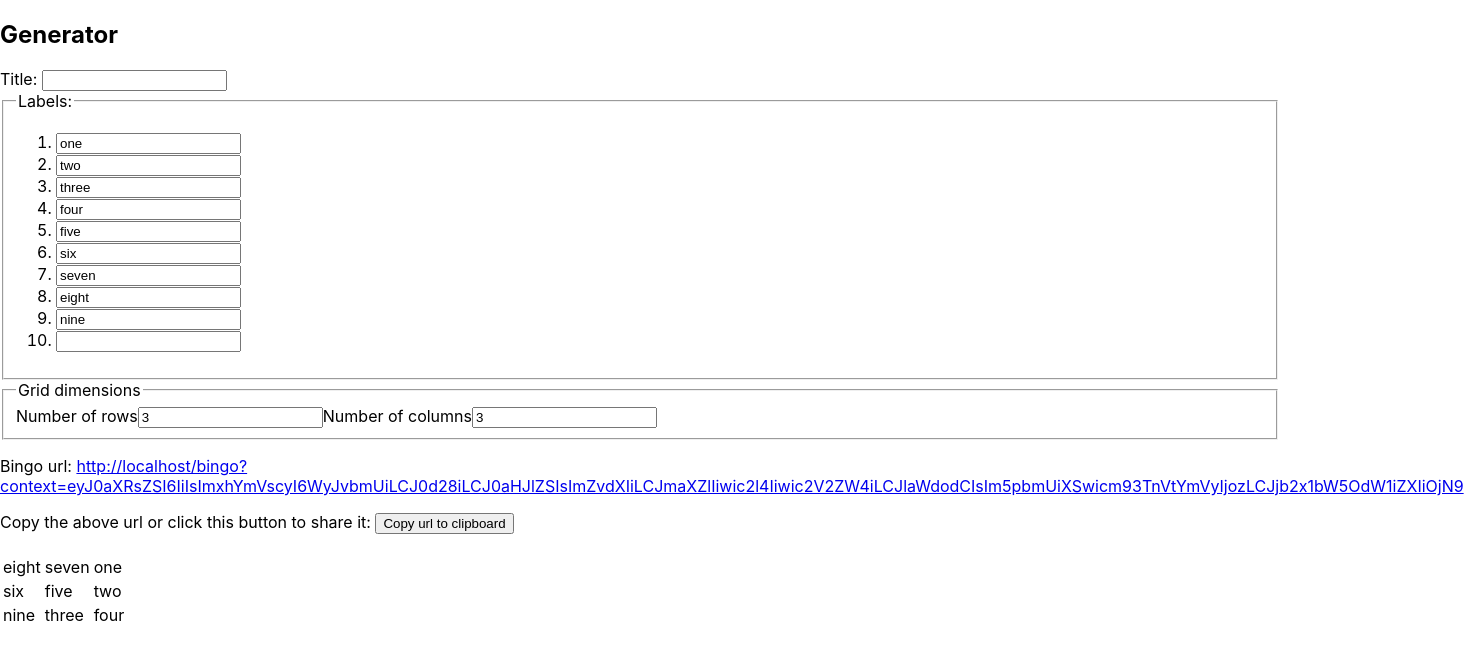
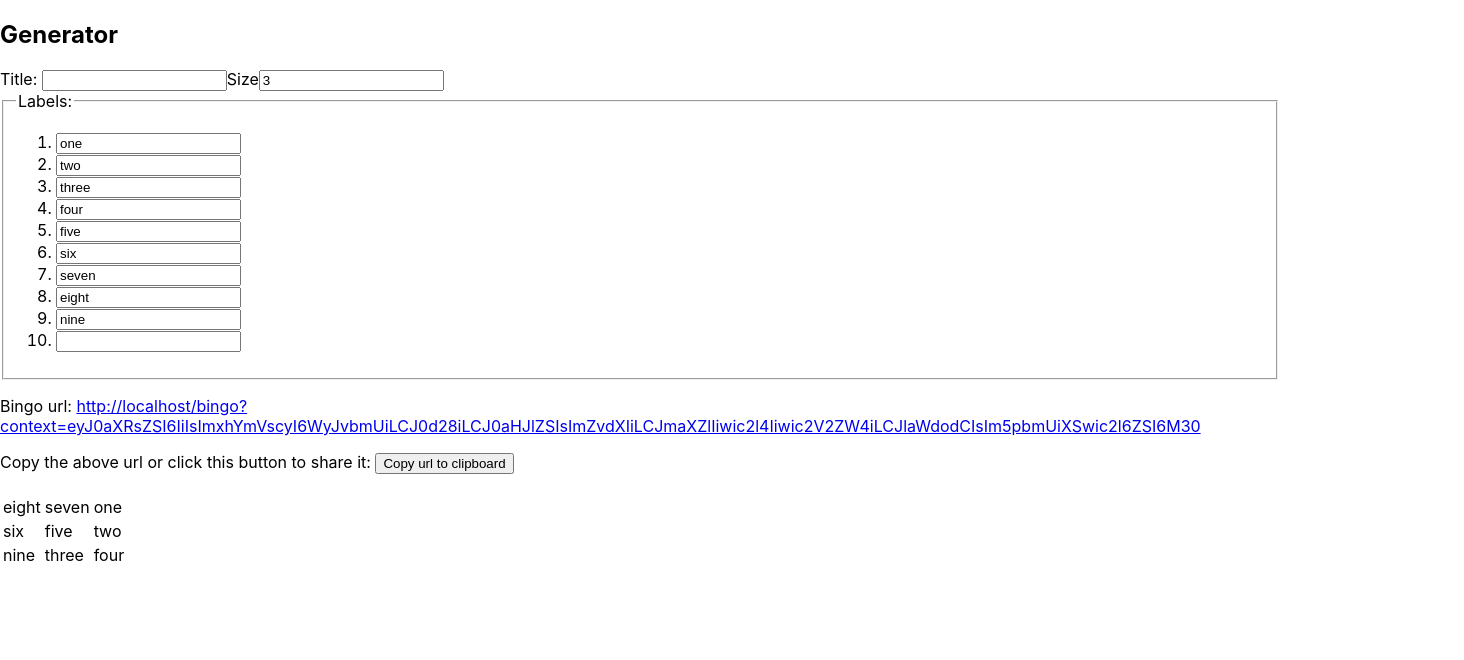
Before and after one commit to rempartIrien/bingo-generator, a React (Vite) app: page /generator in a window 1280 px wide. Shown: the top 660 px of the page, 1464 px wide, since content can reach past the window. Built offline with nearby package versions, Linux system fonts and the light colour scheme; the HTML template or start-up script is replaced by a standard one.

Commit message:
Display squared bingo grids
Remove column and row numbers in favor of size. This way row and column numbers are the same.

```diff
--- a/src/bingo/BingoViewer.tsx
+++ b/src/bingo/BingoViewer.tsx
@@ -5,22 +5,16 @@ import { shuffleArray, toGrid } from './random.util';
 interface BingoViewerProps {
   title: string;
   labels: string[];
-  rowNumber: number;
-  columnNumber: number;
+  size: number;
 }
 
 function BingoViewer(props: BingoViewerProps): JSX.Element {
-  if (
-    !isNumberValid(props.rowNumber) ||
-    !isNumberValid(props.columnNumber) ||
-    !Array.isArray(props.labels)
-  ) {
+  if (!isNumberValid(props.size) || !Array.isArray(props.labels)) {
     return <p>Can&apos;t generate bingo, please check your parameters.</p>;
   }
   const randomizedStuff: string[][] = toGrid(
     shuffleArray(props.labels),
-    props.rowNumber,
-    props.columnNumber
+    props.size
   );
 
   return (
--- a/src/bingo/random.util.ts
+++ b/src/bingo/random.util.ts
@@ -1,7 +1,7 @@
 export function toGrid(
   stuff: string[],
   rowNumber: number,
-  columnNumber: number
+  columnNumber: number = rowNumber
 ): string[][] {
   if (stuff.length < rowNumber * columnNumber) {
     const root: number = Math.floor(Math.sqrt(stuff.length));
--- a/src/generator/Generator.tsx
+++ b/src/generator/Generator.tsx
@@ -3,8 +3,8 @@ import React, { useEffect, useState } from 'react';
 import { encode } from '../base64.utils';
 import BingoViewer from '../bingo/BingoViewer';
 
-import GridDimensionInput from './GridDimensionInput';
 import LabelInputList from './LabelInputList';
+import NumberInput from './NumberInput';
 import UrlViewer from './UrlViewer';
 
 const HARD_CODED_STUFF: string[] = [
@@ -23,21 +23,19 @@ function Generator(): JSX.Element {
   const [labels, setLabels] = useState<string[]>(HARD_CODED_STUFF);
   const [title, setTitle] = useState<string>('');
   const [generatedUrl, setGeneratedUrl] = useState<string>('');
-  const [rowNumber, setRowNumber] = useState<number>(3);
-  const [columnNumber, setColumnNumber] = useState<number>(3);
+  const [size, setSize] = useState<number>(3);
 
   useEffect(() => {
     const encodedContext: string = encode(
       JSON.stringify({
         title,
         labels,
-        rowNumber,
-        columnNumber
+        size
       })
     );
     const url: string = `${document.location.origin}/bingo?context=${encodedContext}`;
     setGeneratedUrl(url);
-  }, [title, labels, rowNumber, columnNumber]);
+  }, [title, labels, size]);
 
   return (
     <section>
@@ -52,21 +50,16 @@ function Generator(): JSX.Element {
             onChange={(event) => setTitle(event.target.value)}
           />
         </label>
+        <NumberInput
+          label="Size"
+          value={size}
+          valueChange={setSize}></NumberInput>
         <LabelInputList
           labels={labels}
           labelsChange={setLabels}></LabelInputList>
-        <GridDimensionInput
-          rowNumber={rowNumber}
-          columnNumber={columnNumber}
-          rowNumberChange={setRowNumber}
-          columnNumberChange={setColumnNumber}></GridDimensionInput>
       </form>
       {generatedUrl && <UrlViewer url={generatedUrl}></UrlViewer>}
-      <BingoViewer
-        title={title}
-        labels={labels}
-        rowNumber={rowNumber}
-        columnNumber={columnNumber}></BingoViewer>
+      <BingoViewer title={title} labels={labels} size={size}></BingoViewer>
     </section>
   );
 }
--- a/src/generator/GridDimensionInput.tsx
+++ /dev/null
@@ -1,28 +0,0 @@
-import React from 'react';
-
-import NumberInput from './NumberInput';
-
-interface GridDimensionInputProps {
-  rowNumber: number;
-  columnNumber: number;
-  rowNumberChange: (value: number) => unknown;
-  columnNumberChange: (value: number) => unknown;
-}
-
-function GridDimensionInput(props: GridDimensionInputProps): JSX.Element {
-  return (
-    <fieldset>
-      <legend>Grid dimensions</legend>
-      <NumberInput
-        label="Number of rows"
-        value={props.rowNumber}
-        valueChange={props.rowNumberChange}></NumberInput>
-      <NumberInput
-        label="Number of columns"
-        value={props.columnNumber}
-        valueChange={props.columnNumberChange}></NumberInput>
-    </fieldset>
-  );
-}
-
-export default GridDimensionInput;
```
